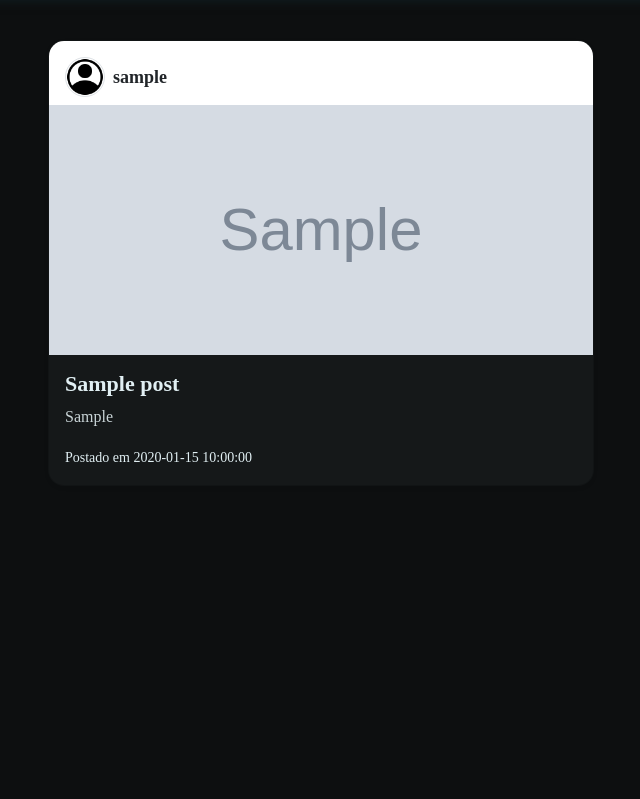
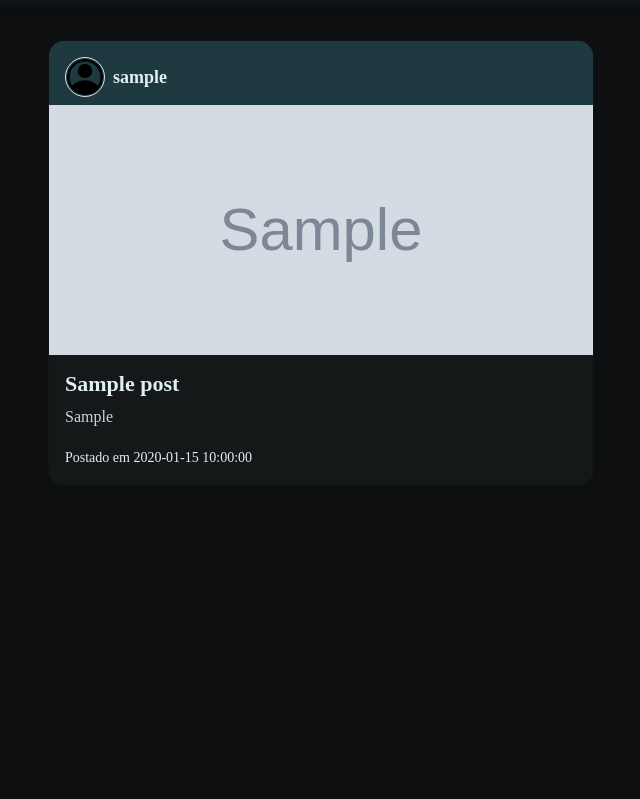
Before and after one commit to Rick-delux3/Projeto-integrador-DS-PWII-PAMI, a PHP site: page /Projeto-integrador-DS-PWII-PAMI/posts.php in a window 1280 px wide. Shown: the part 70-869 px from the top of the page, without its empty margins (319-959 px from the left). Run offline with PHP 8.4, Linux system fonts and the light colour scheme; tables that the repository leaves empty hold one stand-in row (values such as "Sample post"); grey boxes marked "Sample" are stand-in pictures; some web fonts are replaced.

Commit message:
Site_pronto_de_vdd

```diff
--- a/front_end/posts.php
+++ b/front_end/posts.php
@@ -47,7 +47,7 @@
 
                     // 2. Header do Card (Avatar e Nome)
                     let cardHeader = document.createElement('div');
-                    cardHeader.classList.add('card-header', 'bg-white', 'd-flex', 'align-items-center', 'border-0', 'pt-3');
+                    cardHeader.classList.add('card-header', 'd-flex', 'align-items-center', 'border-0', 'pt-3');
 
                     let avatar = document.createElement("img");
                     avatar.src = "../front_end/assets/imagens/account.png"; // Avatar padrão
@@ -57,7 +57,7 @@
                     avatar.style.objectFit = "cover";
 
                     let username = document.createElement("span");
-                    username.classList.add("fw-bold", "text-dark");
+                    username.classList.add("fw-bold");
                     username.innerText = post.username || "Usuário";
 
                     cardHeader.appendChild(avatar);
```
